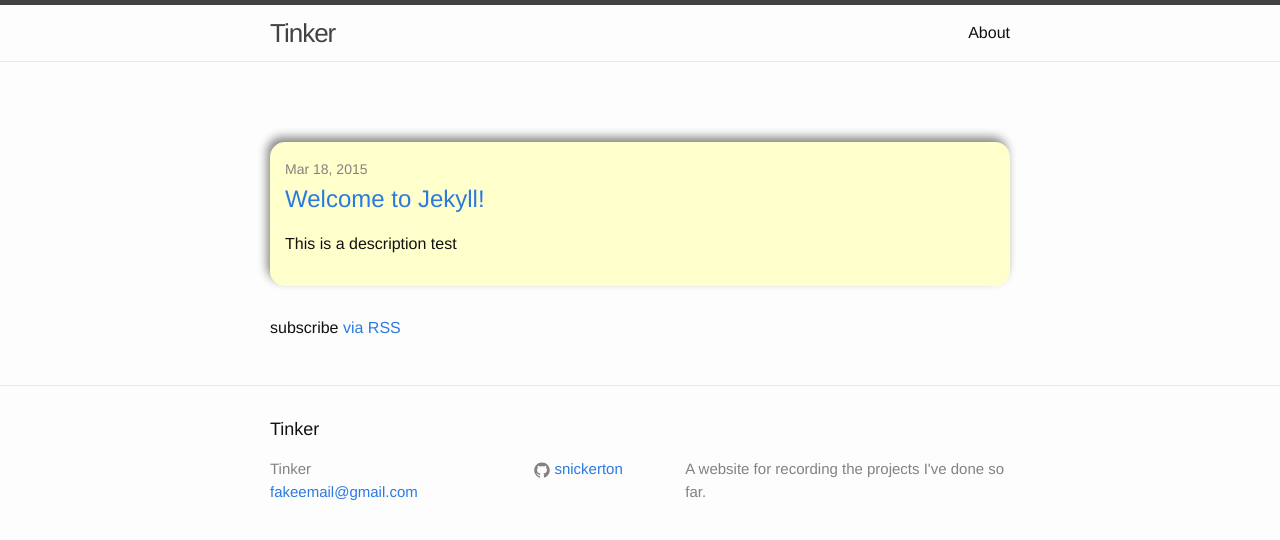
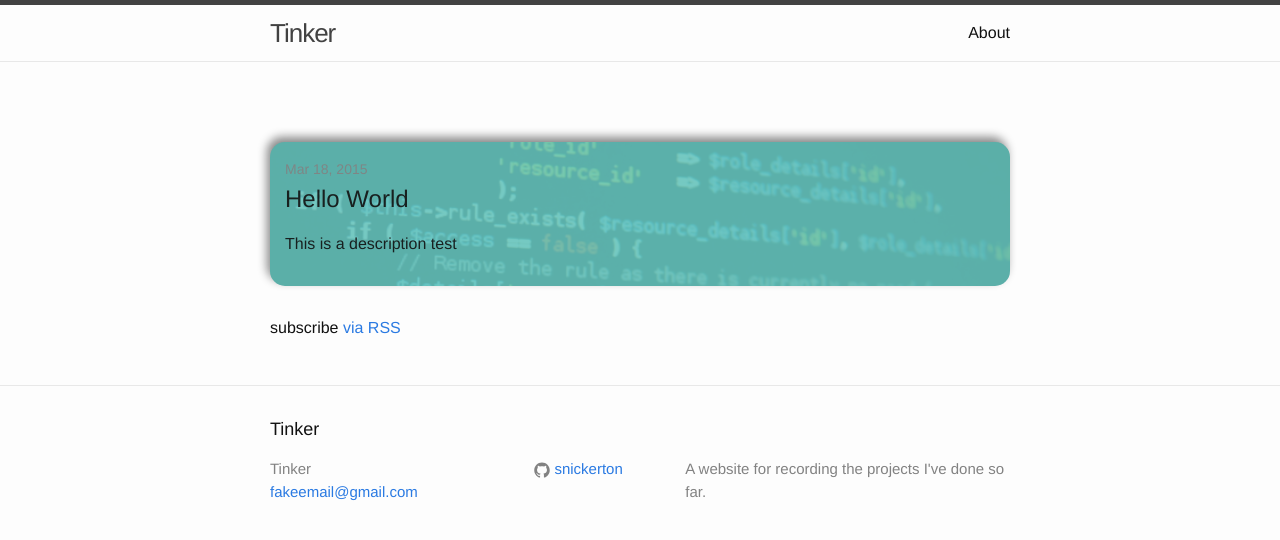
Before and after one commit to snickerton/snickerton.github.legacy, a Jekyll site: the page built from index.html, in a window 1280 px wide. Shown: the top 540 px of the page. Built offline with Jekyll 4.4.1, drawn with Linux system fonts in a browser that asks for light colours.

Commit message:
changed transparency and href link

```diff
--- a/_posts/2015-03-18-welcome-to-jekyll.markdown
+++ b/_posts/2015-03-18-welcome-to-jekyll.markdown
@@ -1,6 +1,6 @@
 ---
 layout: post
-title:  "Welcome to Jekyll!"
+title:  "Hello World"
 description: "This is a description test"
 date:   2015-03-18 19:32:33
 categories: jekyll update
--- a/css/main.scss
+++ b/css/main.scss
@@ -36,21 +36,16 @@
     border: 0px solid;
     border-radius: 15px;
     padding:15px;
-    background: rgba(255,255,204, 1);
-    transition: all 1s ease;
+    background: rgba(102,195,188, 1);
 }
 
 .otherstuff {
-    opacity: 1;
-    transition: all 1s ease;
+    opacity: .9;
+    transition: opacity 1s ease;
 }
 
 .otherstuff:hover {
-    opacity: 0;
-}
-
-.post-card:hover img {
-    opacity:1;
+    opacity: .4;
 }
 
 .post-card img {
@@ -60,9 +55,16 @@
     top: 0;
     width: 100%;
     height: auto;
-    opacity: 0;
-    transition: all 1s;
+    opacity: .1;
+    transition: opacity 1s;
 }
+
+.post-card:hover img {
+    z-index: 1;
+    opacity:.9;
+}
+
+
 
 // Using media queries with like this:
 // @include media-query($on-palm) {
@@ -77,7 +79,9 @@
     }
 }
 
+.post-description {
 
+}
 
 // Import partials from `sass_dir` (defaults to `_sass`)
 @import
--- a/index.html
+++ b/index.html
@@ -11,15 +11,17 @@
 
       <div class = "post-card">
         <div class = "otherstuff">
+
+
         <span class="post-meta">{{ post.date | date: "%b %-d, %Y" }}</span>
 
         <h2>
-          <a class="post-link" href="{{ post.url | prepend: site.baseurl }}">{{ post.title }}</a>
+          {{ post.title }}
         </h2>
 
         <p class="post-description">{{ post.description }}</p>
         </div>
-        <img src="/pics/code.png">
+        <a class="post-link" href="{{ post.url | prepend: site.baseurl }}">  <img src="/pics/code.png"> </a>
       </div>
 
 
```
